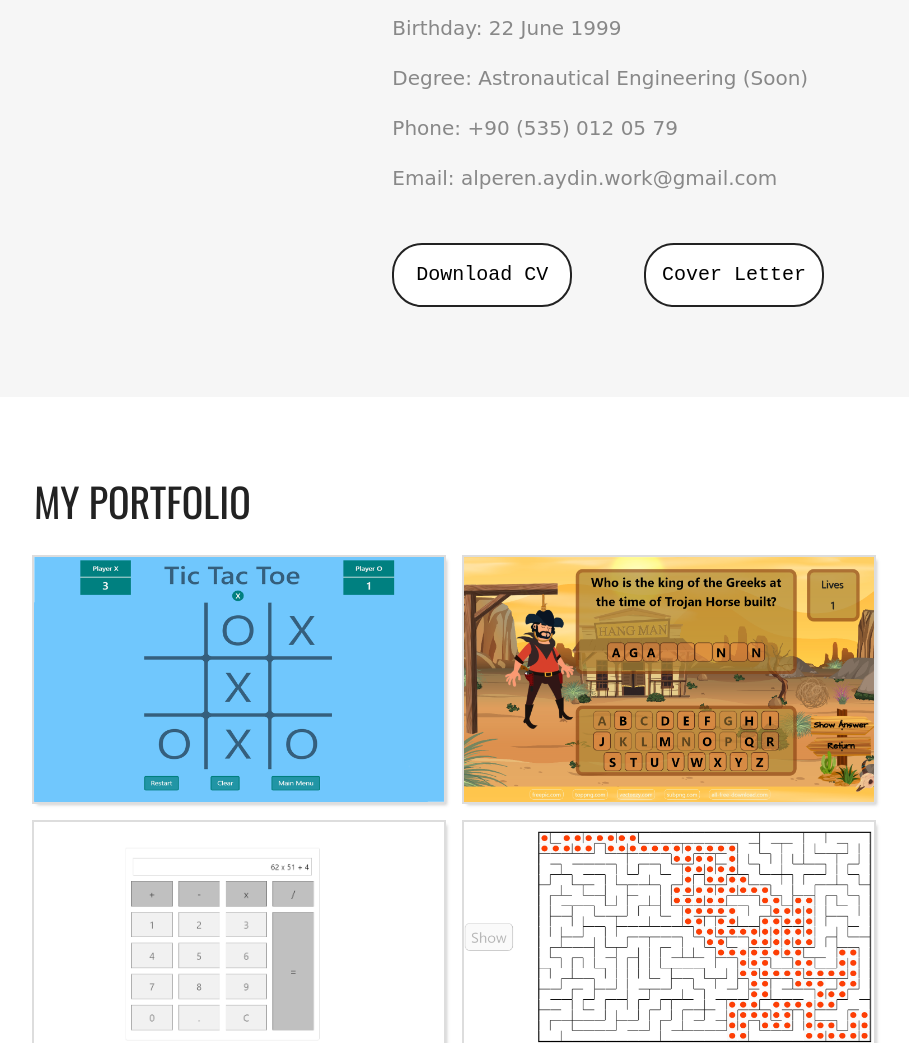
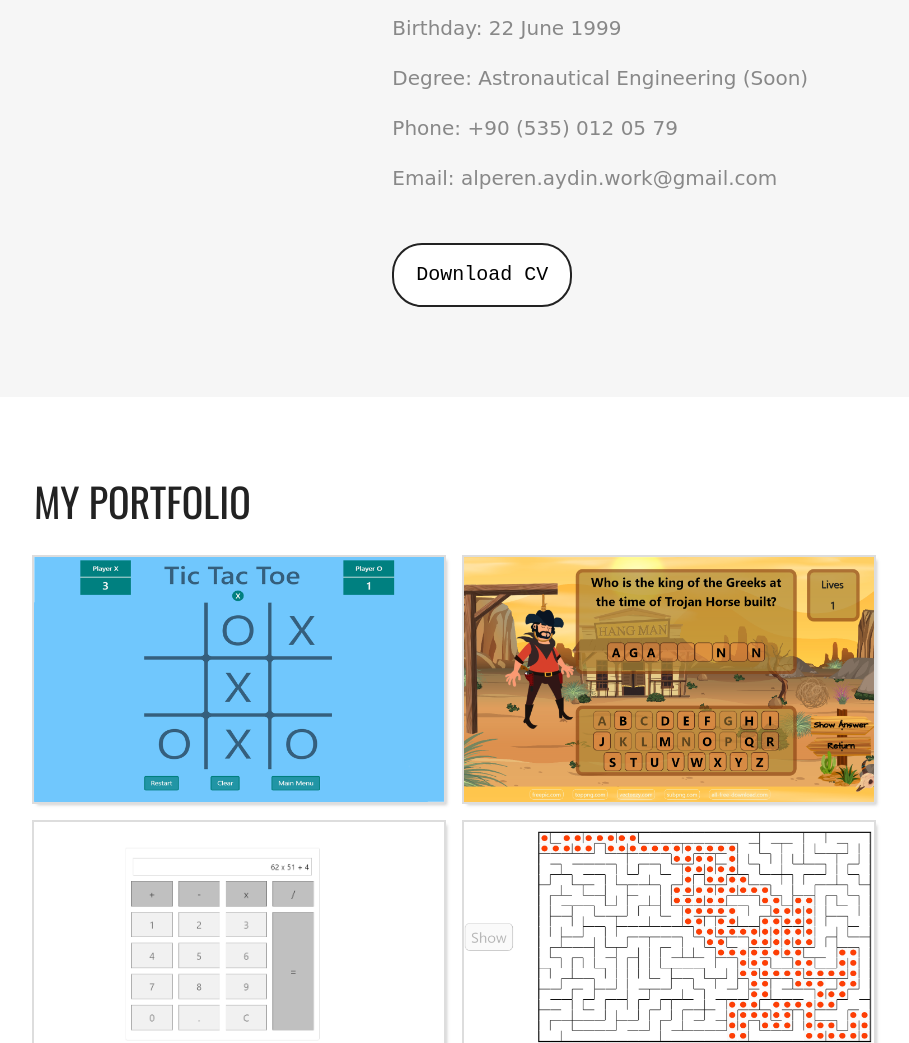
Before and after one commit to ThisIsAlperen/ThisIsAlperen.github.io, a plain HTML site: page index.html in a window 1280 px wide. Shown: the part 1325-2368 px from the top of the page, without its empty margins (346-1255 px from the left). Drawn offline with nearby package versions, Linux system fonts and the light colour scheme; a web font is replaced by a local one.

Commit message:
cover letter deleted

```diff
--- a/index.css
+++ b/index.css
@@ -404,7 +404,6 @@ section {
 }
 #downloadButtons button {
    margin-right: 0;
-
    padding: 0;
 }
 
--- a/index.html
+++ b/index.html
@@ -143,8 +143,7 @@
                         <div  id="downloadButtons" >
                             <button class="col-md-5 col-12" type="submit"> <a href="CV.pdf" download="ALPEREN AYDIN">Download
                                     CV</a></button>
-                            <button class="col-md-5 col-12" type="submit"> <a href="Cover Letter.pdf" download="Cover Letter">Cover
-                                    Letter</a></button>
+
                         </div>
                     </div>
                 </div>
--- a/index.js
+++ b/index.js
@@ -160,6 +160,7 @@ function changeJob() {
 
     y = y.split('')
     x = x.split('')
+
 
 
     setTimeout(function () { clearJob(x); }, 750)
```
